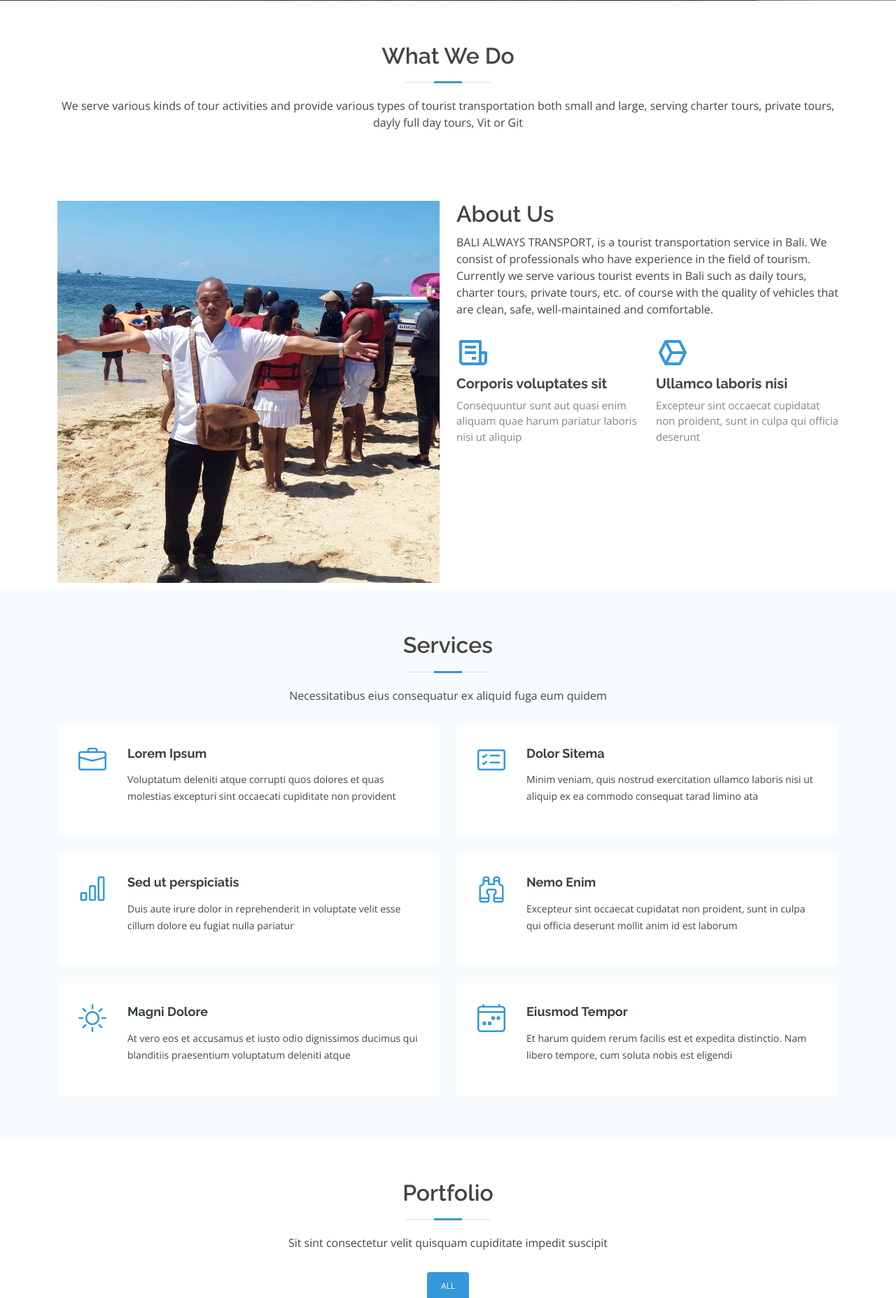
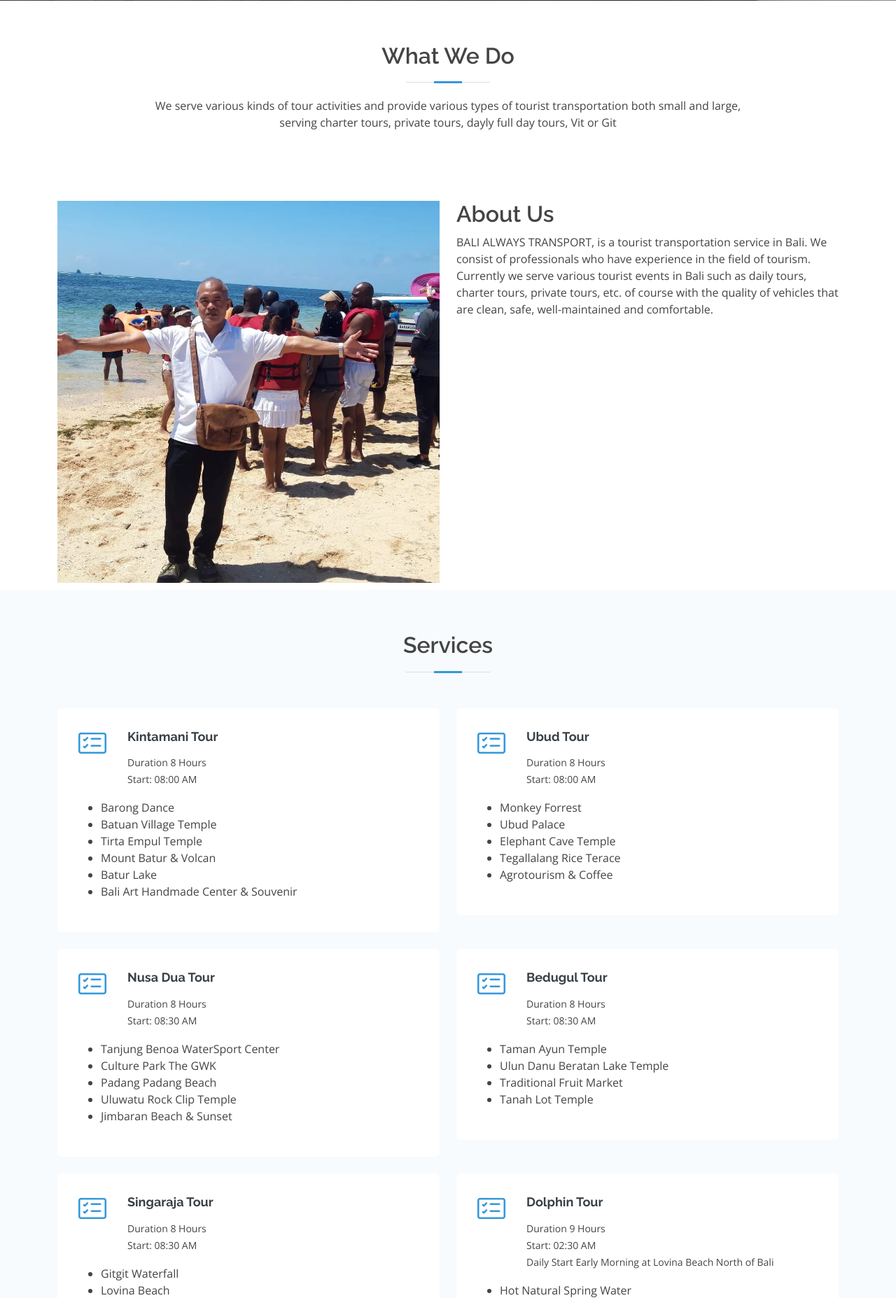
Before and after one commit to ibjanardana/balialwaystransport, a CodeIgniter 4 app: the page made by app/Views/layout/page_layout.php in a window 1280 px wide. Shown: the part 725-2580 px from the top of the page at 70% size. Run offline with PHP 8.4 and a stand-in for CodeIgniter, Linux system fonts and the light colour scheme; the template is opened without the code that fills it, so the values that code supplies are empty; some libraries are stand-ins or nearby versions.

Commit message:
update page_layout

```diff
--- a/app/Views/layout/page_layout.php
+++ b/app/Views/layout/page_layout.php
@@ -81,7 +81,7 @@
 
         <div class="section-title">
           <h2>What We Do</h2>
-          <p>We serve various kinds of tour activities and provide various types of tourist transportation both small and large, serving charter tours, private tours, dayly full day tours, Vit or Git</p>
+          <p>We serve various kinds of tour activities and provide various types of tourist transportation both small and large,<br>serving charter tours, private tours, dayly full day tours, Vit or Git</p>
         </div>
 
       </div>
@@ -101,18 +101,6 @@
             <p>
             BALI ALWAYS TRANSPORT, is a tourist transportation service in Bali. We consist of professionals who have experience in the field of tourism. Currently we serve various tourist events in Bali such as daily tours, charter tours, private tours, etc. of course with the quality of vehicles that are clean, safe, well-maintained and comfortable.
             </p>
-
-            <div class="row icon-boxes">
-              <div class="col-md-6">
-                <i class="bx bx-receipt"></i>
-                <h4>Corporis voluptates sit</h4>
-                <p>Consequuntur sunt aut quasi enim aliquam quae harum pariatur laboris nisi ut aliquip</p>
-              </div>
-              <div class="col-md-6 mt-4 mt-md-0">
-                <i class="bx bx-cube-alt"></i>
-                <h4>Ullamco laboris nisi</h4>
-                <p>Excepteur sint occaecat cupidatat non proident, sunt in culpa qui officia deserunt</p>
-              </div>
             </div>
           </div>
         </div>
@@ -127,50 +115,144 @@
 
         <div class="section-title">
           <h2>Services</h2>
-          <p>Necessitatibus eius consequatur ex aliquid fuga eum quidem</p>
         </div>
 
         <div class="row">
           <div class="col-md-6">
             <div class="icon-box">
-              <i class="bi bi-briefcase"></i>
-              <h4><a href="#">Lorem Ipsum</a></h4>
-              <p>Voluptatum deleniti atque corrupti quos dolores et quas molestias excepturi sint occaecati cupiditate non provident</p>
+              <i class="bi bi-card-checklist"></i>
+              <h4><a href="#">Kintamani Tour</a></h4>
+              <p>Duration 8 Hours<br>Start: 08:00 AM</p>
+              <ul>
+                <li>Barong Dance</li>
+                <li>Batuan Village Temple </li>
+                <li>Tirta Empul Temple</li>
+                <li>Mount Batur & Volcan</li>
+                <li>Batur Lake</li>
+                <li>Bali Art Handmade Center & Souvenir</li>
+              </ul>
             </div>
           </div>
           <div class="col-md-6 mt-4 mt-lg-0">
             <div class="icon-box">
               <i class="bi bi-card-checklist"></i>
-              <h4><a href="#">Dolor Sitema</a></h4>
-              <p>Minim veniam, quis nostrud exercitation ullamco laboris nisi ut aliquip ex ea commodo consequat tarad limino ata</p>
+              <h4><a href="#">Ubud Tour</a></h4>
+              <p>Duration 8 Hours<br>Start: 08:00 AM</p>
+              <ul>
+                <li>Monkey Forrest</li>
+                <li>Ubud Palace</li>
+                <li>Elephant Cave Temple</li>
+                <li>Tegallalang Rice Terace</li>
+                <li>Agrotourism & Coffee</li>
+              </ul>
             </div>
           </div>
           <div class="col-md-6 mt-4">
             <div class="icon-box">
-              <i class="bi bi-bar-chart"></i>
-              <h4><a href="#">Sed ut perspiciatis</a></h4>
-              <p>Duis aute irure dolor in reprehenderit in voluptate velit esse cillum dolore eu fugiat nulla pariatur</p>
+              <i class="bi bi-card-checklist"></i>
+              <h4><a href="#">Nusa Dua Tour</a></h4>
+              <p>Duration 8 Hours<br>Start: 08:30 AM</p>
+              <ul>
+                <li>Tanjung Benoa WaterSport Center</li>
+                <li>Culture Park The GWK</li>
+                <li>Padang Padang Beach</li>
+                <li>Uluwatu Rock Clip Temple</li>
+                <li>Jimbaran Beach & Sunset</li>
+              </ul>
             </div>
           </div>
           <div class="col-md-6 mt-4">
             <div class="icon-box">
-              <i class="bi bi-binoculars"></i>
-              <h4><a href="#">Nemo Enim</a></h4>
-              <p>Excepteur sint occaecat cupidatat non proident, sunt in culpa qui officia deserunt mollit anim id est laborum</p>
+              <i class="bi bi-card-checklist"></i>
+              <h4><a href="#">Bedugul Tour</a></h4>
+              <p>Duration 8 Hours<br>Start: 08:30 AM</p>
+              <ul>
+                <li>Taman Ayun Temple</li>
+                <li>Ulun Danu Beratan Lake Temple</li>
+                <li>Traditional Fruit Market</li>
+                <li>Tanah Lot Temple</li>
+              </ul>
             </div>
           </div>
           <div class="col-md-6 mt-4">
             <div class="icon-box">
-              <i class="bi bi-brightness-high"></i>
-              <h4><a href="#">Magni Dolore</a></h4>
-              <p>At vero eos et accusamus et iusto odio dignissimos ducimus qui blanditiis praesentium voluptatum deleniti atque</p>
+              <i class="bi bi-card-checklist"></i>
+              <h4><a href="#">Singaraja Tour</a></h4>
+              <p>Duration 8 Hours<br>Start: 08:30 AM</p>
+              <ul>
+                <li>Gitgit Waterfall</li>
+                <li>Lovina Beach</li>
+                <li>Banjar Natural HotSpring Water</li>
+                <li>Munduk Hill Side & Coffee Plantation</li>
+                <li>Lake Buyan & Tamblingan Scanery</li>
+              </ul>
             </div>
           </div>
           <div class="col-md-6 mt-4">
             <div class="icon-box">
-              <i class="bi bi-calendar4-week"></i>
-              <h4><a href="#">Eiusmod Tempor</a></h4>
-              <p>Et harum quidem rerum facilis est et expedita distinctio. Nam libero tempore, cum soluta nobis est eligendi</p>
+              <i class="bi bi-card-checklist"></i>
+              <h4><a href="#">Dolphin Tour</a></h4>
+              <p>Duration 9 Hours<br>Start: 02:30 AM<br>Daily Start Early Morning at Lovina Beach North of Bali</p>
+              <ul>
+                <li>Hot Natural Spring Water</li>
+              </ul>
+            </div>
+          </div>
+          <div class="col-md-6 mt-4">
+            <div class="icon-box">
+              <i class="bi bi-card-checklist"></i>
+              <h4><a href="#">Bali ZooPark Tour</a></h4>
+              <p>Duration 8 Hours<br>Start: 08:30 AM</p>
+              <ul>
+                <li>Bali Safari Marine Park</li>
+                <li>Bali Bird Park</li>
+              </ul>
+            </div>
+          </div>
+          <div class="col-md-6 mt-4">
+            <div class="icon-box">
+              <i class="bi bi-card-checklist"></i>
+              <h4><a href="#">Besakih Temple Tour</a></h4>
+              <p>Duration 8 Hours<br>Start: 08:30 AM</p>
+              <ul>
+                <li>The Besakih Mother Temple of Bali</li>
+                <li>Penglipuran Village</li>
+                <li>Tegenungan Waterfall</li>
+              </ul>
+            </div>
+          </div>
+          <div class="col-md-6 mt-4">
+            <div class="icon-box">
+              <i class="bi bi-card-checklist"></i>
+              <h4><a href="#">JatihLuwih Tour</a></h4>
+              <p>Duration 8 Hours<br>Start: 08:30 AM</p>
+              <ul>
+                <li>Taman Ayun Temple</li>
+                <li>JatihLuwih Best View Rice Terrace</li>
+                <li>Tanah Lot Temple & Sunset</li>
+              </ul>
+            </div>
+          </div>
+          <div class="col-md-6 mt-4">
+            <div class="icon-box">
+              <i class="bi bi-card-checklist"></i>
+              <h4><a href="#"></a>Adventure Tour</h4>
+              <p>Duration 9 Hours<br>Start: 08:00 AM</p>
+              <ul>
+                <li>White Water Rafting</li>
+                <li>ATV Ride</li>
+                <li>Cickling</li>
+                <li>Swing</li>
+                <li>Elephant Ride</li>
+              </ul>
+            </div>
+          </div>
+          <div class="col-md-6 mt-4">
+            <div class="icon-box">
+              <i class="bi bi-card-checklist"></i>
+              <h4><a href="#"></a>Mount Batur Tracking Tour</h4>
+              <p>Duration 9 Hours<br>Start: 02:00 AM</p>
+              <p>start early morning from the hotel at arround 02:00 am and,<br>2 hours drive on car to the start point at the mount of batur<br>it be at 04:00 am starting to climbing.</p>
             </div>
           </div>
         </div>
@@ -184,7 +266,6 @@
 
         <div class="section-title">
           <h2>Portfolio</h2>
-          <p>Sit sint consectetur velit quisquam cupiditate impedit suscipit</p>
         </div>
 
         <div class="row">
@@ -203,11 +284,6 @@
                 <img src="assets/img/portfolio/portfolio-1.jpeg" class="img-fluid" alt="">
                 <a href="assets/img/portfolio/portfolio-1.jpeg" data-gallery="portfolioGallery" class="link-preview portfolio-lightbox" title="Preview"><i class="bx bx-plus"></i></a>
               </figure>
-
-              <div class="portfolio-info">
-                <h4><a href="portfolio-details.html">App 1</a></h4>
-                <p>App</p>
-              </div>
             </div>
           </div>
 
@@ -217,11 +293,6 @@
                 <img src="assets/img/portfolio/portfolio-2.jpeg" class="img-fluid" alt="">
                 <a href="assets/img/portfolio/portfolio-2.jpeg" class="link-preview portfolio-lightbox" data-gallery="portfolioGallery" title="Preview"><i class="bx bx-plus"></i></a>
               </figure>
-
-              <div class="portfolio-info">
-                <h4><a href="portfolio-details.html">Web 3</a></h4>
-                <p>Web</p>
-              </div>
             </div>
           </div>
 
@@ -231,11 +302,6 @@
                 <img src="assets/img/portfolio/portfolio-3.jpeg" class="img-fluid" alt="">
                 <a href="assets/img/portfolio/portfolio-3.jpeg" class="link-preview portfolio-lightbox" data-gallery="portfolioGallery" title="Preview"><i class="bx bx-plus"></i></a>
               </figure>
-
-              <div class="portfolio-info">
-                <h4><a href="portfolio-details.html">App 2</a></h4>
-                <p>App</p>
-              </div>
             </div>
           </div>
 
@@ -245,11 +311,6 @@
                 <img src="assets/img/portfolio/portfolio-4.jpeg" class="img-fluid" alt="">
                 <a href="assets/img/portfolio/portfolio-4.jpeg" class="link-preview portfolio-lightbox" data-gallery="portfolioGallery" title="Preview"><i class="bx bx-plus"></i></a>
               </figure>
-
-              <div class="portfolio-info">
-                <h4><a href="portfolio-details.html">Card 2</a></h4>
-                <p>Card</p>
-              </div>
             </div>
           </div>
 
@@ -258,13 +319,7 @@
               <figure>
                 <img src="assets/img/portfolio/portfolio-5.jpeg" class="img-fluid" alt="">
                 <a href="assets/img/portfolio/portfolio-5.jpeg" class="link-preview portfolio-lightbox" data-gallery="portfolioGallery" title="Preview"><i class="bx bx-plus"></i></a>
-                <a href="portfolio-details.html" class="link-details" title="More Details"><i class="bx bx-link"></i></a>
               </figure>
-
-              <div class="portfolio-info">
-                <h4><a href="portfolio-details.html">Web 2</a></h4>
-                <p>Web</p>
-              </div>
             </div>
           </div>
 
@@ -273,13 +328,7 @@
               <figure>
                 <img src="assets/img/portfolio/portfolio-6.jpeg" class="img-fluid" alt="">
                 <a href="assets/img/portfolio/portfolio-6.jpeg" class="link-preview portfolio-lightbox" data-gallery="portfolioGallery" title="Preview"><i class="bx bx-plus"></i></a>
-                <a href="portfolio-details.html" class="link-details" title="More Details"><i class="bx bx-link"></i></a>
               </figure>
-
-              <div class="portfolio-info">
-                <h4><a href="portfolio-details.html">App 3</a></h4>
-                <p>App</p>
-              </div>
             </div>
           </div>
 
@@ -288,13 +337,7 @@
               <figure>
                 <img src="assets/img/portfolio/portfolio-12.jpeg" class="img-fluid" alt="">
                 <a href="assets/img/portfolio/portfolio-12.jpeg" class="link-preview portfolio-lightbox" data-gallery="portfolioGallery" title="Preview"><i class="bx bx-plus"></i></a>
-                <a href="portfolio-details.html" class="link-details" title="More Details"><i class="bx bx-link"></i></a>
               </figure>
-
-              <div class="portfolio-info">
-                <h4><a href="portfolio-details.html">Card 1</a></h4>
-                <p>Card</p>
-              </div>
             </div>
           </div>
 
@@ -302,14 +345,8 @@
             <div class="portfolio-wrap">
               <figure>
                 <img src="assets/img/portfolio/portfolio-8.jpeg" class="img-fluid" alt="">
-                <a href="assets/img/portfolio/portfolio-8.jpeg" class="link-preview portfolio-lightbox" data-gallery="portfolioGallery" title="Preview"><i class="bx bx-plus"></i></a>
-                <a href="portfolio-details.html" class="link-details" title="More Details"><i class="bx bx-link"></i></a>
+                <a href="assets/img/portfolio/portfolio-8.jpeg" class="link-preview portfolio-lightbox" data-gallery="portfolioGallery" title="Preview"><i class="bx bx-plus"></i></a>>
               </figure>
-
-              <div class="portfolio-info">
-                <h4><a href="portfolio-details.html">Card 3</a></h4>
-                <p>Card</p>
-              </div>
             </div>
           </div>
 
@@ -318,13 +355,7 @@
               <figure>
                 <img src="assets/img/portfolio/portfolio-9.jpeg" class="img-fluid" alt="">
                 <a href="assets/img/portfolio/portfolio-9.jpeg" class="link-preview portfolio-lightbox" data-gallery="portfolioGallery" title="Preview"><i class="bx bx-plus"></i></a>
-                <a href="portfolio-details.html" class="link-details" title="More Details"><i class="bx bx-link"></i></a>
               </figure>
-
-              <div class="portfolio-info">
-                <h4><a href="portfolio-details.html">Web 1</a></h4>
-                <p>Web</p>
-              </div>
             </div>
           </div>
 
@@ -339,7 +370,6 @@
 
         <div class="section-title">
           <h2>Testimonials</h2>
-          <p>Necessitatibus eius consequatur ex aliquid fuga eum quidem</p>
         </div>
 
         <div class="testimonials-slider swiper" data-aos="fade-up" data-aos-delay="100">
@@ -417,79 +447,12 @@
       </div>
     </section><!-- End Testimonials Section -->
 
-    <!-- ======= Team Section ======= -->
-    <section id="team" class="team">
-      <div class="container">
-
-        <div class="section-title">
-          <h2>Team</h2>
-          <p>Sit sint consectetur velit quos quisquam cupiditate nemo qui</p>
-        </div>
-
-        <div class="row">
-          <div class="col-lg-4 col-md-6 d-flex align-items-stretch">
-            <div class="member">
-              <img src="assets/img/team/team-1.jpg" alt="">
-              <h4>Walter White</h4>
-              <span>Chief Executive Officer</span>
-              <p>
-                Magni qui quod omnis unde et eos fuga et exercitationem. Odio veritatis perspiciatis quaerat qui aut aut aut
-              </p>
-              <div class="social">
-                <a href=""><i class="bi bi-twitter"></i></a>
-                <a href=""><i class="bi bi-facebook"></i></a>
-                <a href=""><i class="bi bi-instagram"></i></a>
-                <a href=""><i class="bi bi-linkedin"></i></a>
-              </div>
-            </div>
-          </div>
-
-          <div class="col-lg-4 col-md-6 d-flex align-items-stretch">
-            <div class="member">
-              <img src="assets/img/team/team-2.jpg" alt="">
-              <h4>Sarah Jhinson</h4>
-              <span>Product Manager</span>
-              <p>
-                Repellat fugiat adipisci nemo illum nesciunt voluptas repellendus. In architecto rerum rerum temporibus
-              </p>
-              <div class="social">
-                <a href=""><i class="bi bi-twitter"></i></a>
-                <a href=""><i class="bi bi-facebook"></i></a>
-                <a href=""><i class="bi bi-instagram"></i></a>
-                <a href=""><i class="bi bi-linkedin"></i></a>
-              </div>
-            </div>
-          </div>
-
-          <div class="col-lg-4 col-md-6 d-flex align-items-stretch">
-            <div class="member">
-              <img src="assets/img/team/team-3.jpg" alt="">
-              <h4>William Anderson</h4>
-              <span>CTO</span>
-              <p>
-                Voluptas necessitatibus occaecati quia. Earum totam consequuntur qui porro et laborum toro des clara
-              </p>
-              <div class="social">
-                <a href=""><i class="bi bi-twitter"></i></a>
-                <a href=""><i class="bi bi-facebook"></i></a>
-                <a href=""><i class="bi bi-instagram"></i></a>
-                <a href=""><i class="bi bi-linkedin"></i></a>
-              </div>
-            </div>
-          </div>
-
-        </div>
-
-      </div>
-    </section><!-- End Team Section -->
-
     <!-- ======= Contact Section ======= -->
     <section id="contact" class="contact section-bg">
       <div class="container">
 
         <div class="section-title">
           <h2>Contact</h2>
-          <p>Magnam dolores commodi suscipit eius consequatur ex aliquid fuga</p>
         </div>
 
         <div class="row mt-5 justify-content-center">
@@ -531,8 +494,6 @@
 
       </div>
     </section><!-- End Contact Section -->
-
-
 
 
   </main><!-- End #main -->
@@ -599,9 +560,8 @@
 
 
 
-
-    <!-- Vendor JS Files -->
-    <script src="assets/vendor/purecounter/purecounter_vanilla.js"></script>
+  <!-- Vendor JS Files -->
+  <script src="assets/vendor/purecounter/purecounter_vanilla.js"></script>
   <script src="assets/vendor/bootstrap/js/bootstrap.bundle.min.js"></script>
   <script src="assets/vendor/glightbox/js/glightbox.min.js"></script>
   <script src="assets/vendor/isotope-layout/isotope.pkgd.min.js"></script>
```
